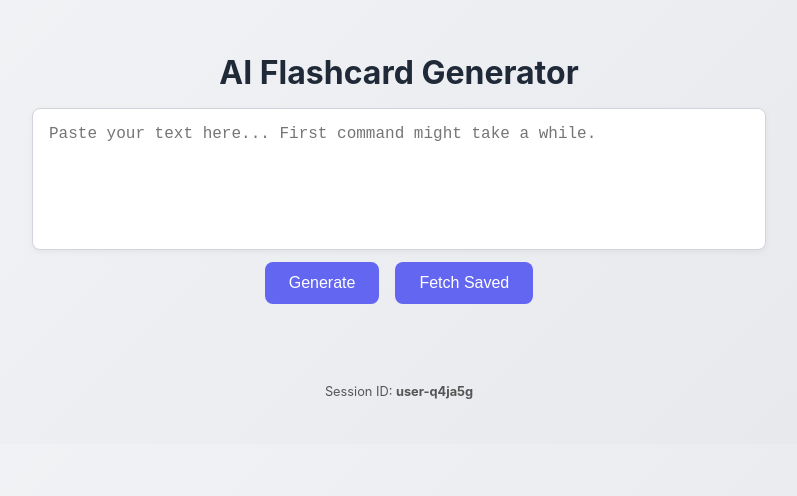
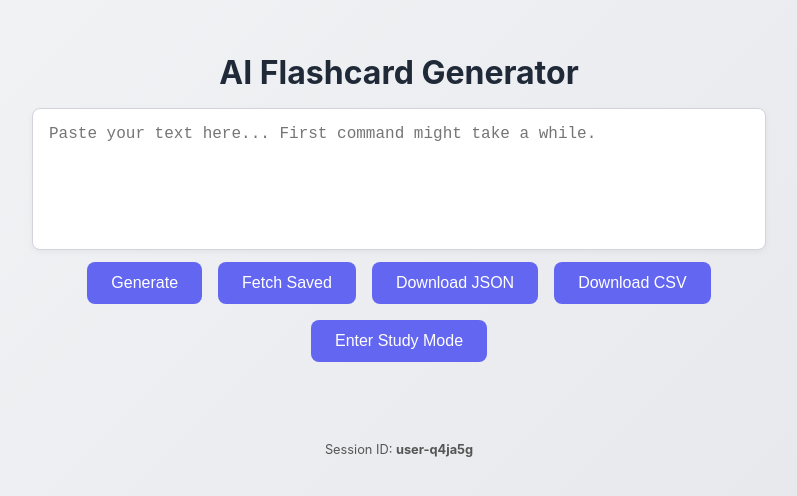
Before and after one commit to olarurafael/ai_flashcards, a React (Create React App) app in the folder flashcard-frontend/: page / in a window 1280 px wide. Shown: the top 496 px of the page, without its empty margins (241-1038 px from the left). Built offline with nearby package versions, Linux system fonts and the light colour scheme.

Commit message:
added study mode and the ability to download

```diff
--- a/flashcard-frontend/src/App.css
+++ b/flashcard-frontend/src/App.css
@@ -82,3 +82,27 @@ button:hover {
 .card p {
   color: #374151;
 }
+
+.card {
+  background: #f9f9f9;
+  border-radius: 8px;
+  padding: 16px;
+  margin: 12px auto;
+  width: 80%;
+  max-width: 600px;
+  box-shadow: 0 2px 5px rgba(0, 0, 0, 0.1);
+}
+
+.card button {
+  margin-top: 8px;
+  background-color: #007bff;
+  color: white;
+  border: none;
+  padding: 6px 10px;
+  border-radius: 5px;
+  cursor: pointer;
+}
+
+.card button:hover {
+  background-color: #0056b3;
+}
--- a/flashcard-frontend/src/App.js
+++ b/flashcard-frontend/src/App.js
@@ -6,8 +6,10 @@ function App() {
   const [text, setText] = useState("");
   const [flashcards, setFlashcards] = useState([]);
   const [sessionId, setSessionId] = useState("");
+  const [studyMode, setStudyMode] = useState(false);
+  const [revealed, setRevealed] = useState([]); // track which answers are shown
 
-  // Unique session ID
+  // ✅ Create or restore unique session ID
   useEffect(() => {
     let existingId = localStorage.getItem("session_id");
     if (!existingId) {
@@ -17,6 +19,7 @@ function App() {
     setSessionId(existingId);
   }, []);
 
+  // ✅ Generate flashcards via backend
   const generateFlashcards = async () => {
     try {
       const response = await axios.post("https://ai-flashcards-1-rss9.onrender.com/generate", {
@@ -24,22 +27,65 @@ function App() {
         session_id: sessionId,
       });
       setFlashcards(response.data.flashcards);
+      setRevealed(Array(response.data.flashcards.length).fill(false));
     } catch (error) {
       console.error(error);
       alert("Error generating flashcards");
     }
   };
 
+  // ✅ Fetch flashcards from DB
   const fetchFlashcards = async () => {
     try {
       const response = await axios.get(
         `https://ai-flashcards-1-rss9.onrender.com/flashcards/${sessionId}`
       );
       setFlashcards(response.data);
+      setRevealed(Array(response.data.length).fill(false));
     } catch (error) {
       console.error(error);
       alert("Error fetching flashcards");
     }
+  };
+
+  // ✅ Download as JSON or CSV
+  const downloadFlashcards = (format = "json") => {
+    if (flashcards.length === 0) {
+      alert("No flashcards to download!");
+      return;
+    }
+
+    if (format === "json") {
+      const blob = new Blob([JSON.stringify(flashcards, null, 2)], { type: "application/json" });
+      const link = document.createElement("a");
+      link.href = URL.createObjectURL(blob);
+      link.download = `flashcards_${sessionId}.json`;
+      link.click();
+    } else if (format === "csv") {
+      const csvContent =
+        "Question,Answer\n" +
+        flashcards
+          .map(f => `"${f.question.replace(/"/g, '""')}","${f.answer.replace(/"/g, '""')}"`)
+          .join("\n");
+      const blob = new Blob([csvContent], { type: "text/csv" });
+      const link = document.createElement("a");
+      link.href = URL.createObjectURL(blob);
+      link.download = `flashcards_${sessionId}.csv`;
+      link.click();
+    }
+  };
+
+  // ✅ Study Mode toggle
+  const toggleStudyMode = () => {
+    setStudyMode(!studyMode);
+    setRevealed(Array(flashcards.length).fill(false)); // reset revealed answers
+  };
+
+  // ✅ Reveal or hide answer per card
+  const toggleReveal = (index) => {
+    const updated = [...revealed];
+    updated[index] = !updated[index];
+    setRevealed(updated);
   };
 
   return (
@@ -56,16 +102,32 @@ function App() {
       <br />
       <button onClick={generateFlashcards}>Generate</button>
       <button onClick={fetchFlashcards}>Fetch Saved</button>
+      <button onClick={() => downloadFlashcards("json")}>Download JSON</button>
+      <button onClick={() => downloadFlashcards("csv")}>Download CSV</button>
+      <button onClick={toggleStudyMode}>
+        {studyMode ? "Exit Study Mode" : "Enter Study Mode"}
+      </button>
 
       <div className="flashcards">
         {flashcards.map((card, index) => (
           <div key={index} className="card">
             <h3>{card.question}</h3>
-            <p>{card.answer}</p>
+            {studyMode ? (
+              <>
+                {!revealed[index] ? (
+                  <button onClick={() => toggleReveal(index)}>Show Answer</button>
+                ) : (
+                  <p><b>{card.answer}</b></p>
+                )}
+              </>
+            ) : (
+              <p>{card.answer}</p>
+            )}
           </div>
         ))}
       </div>
 
+      {/* ✅ Show session ID */}
       <p style={{ marginTop: "40px", fontSize: "0.8rem", color: "#555" }}>
         Session ID: <b>{sessionId}</b>
       </p>
```
